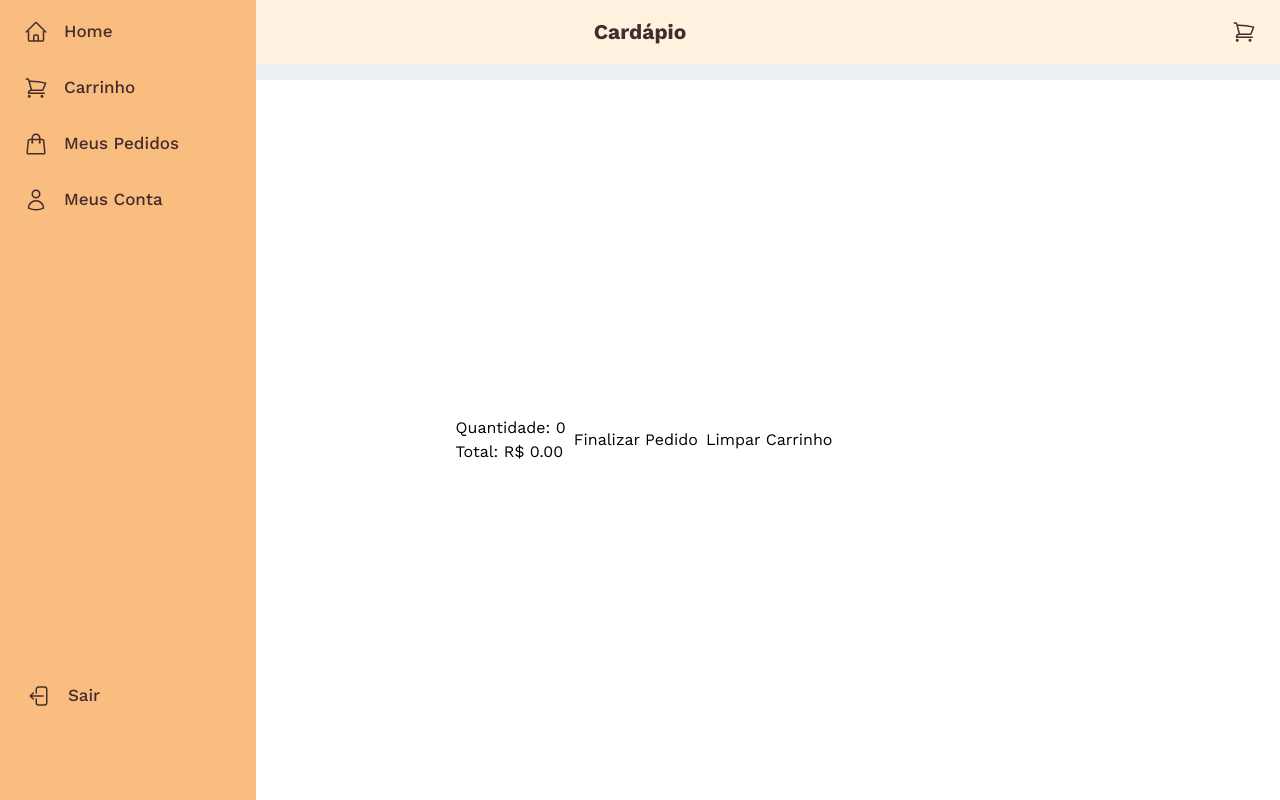
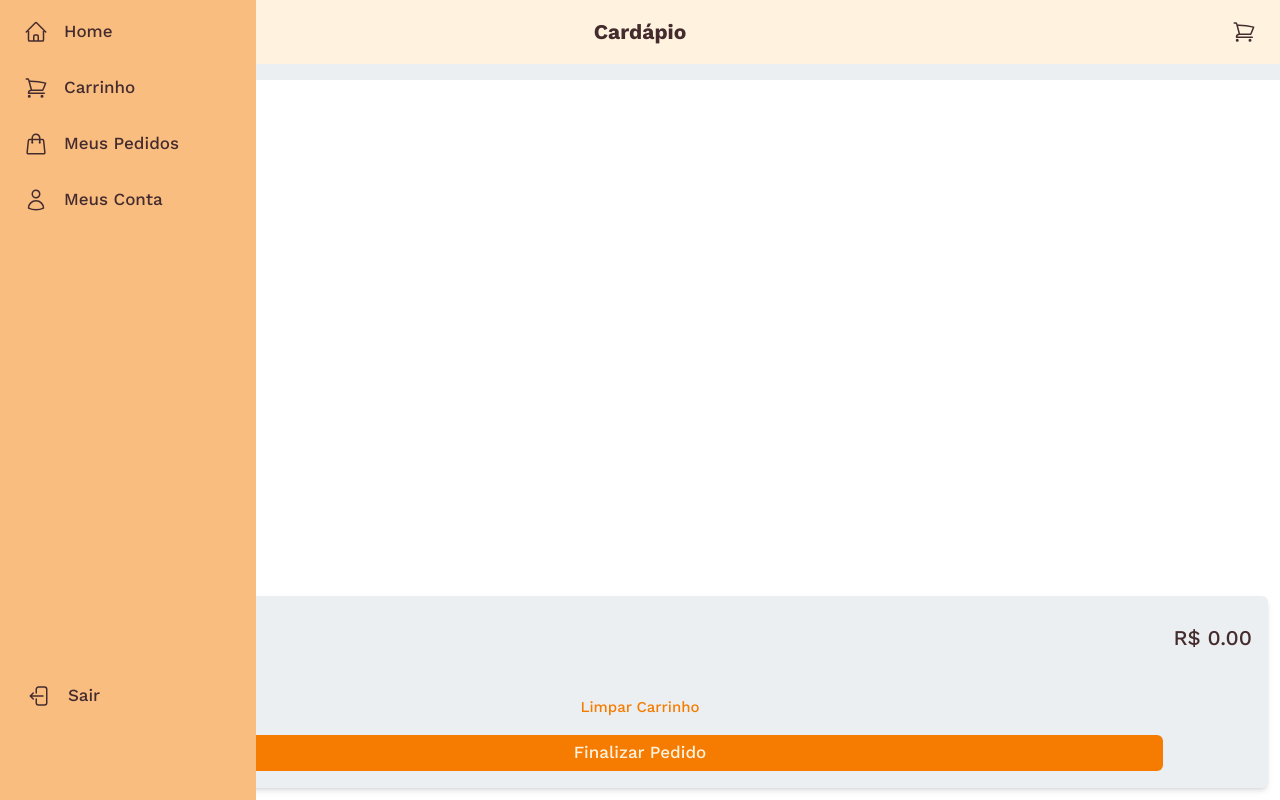
Before and after one commit to LuisHenrique97/case-prospertech, a Next.js app: page /cart in a window 1280 px wide. Built offline with nearby package versions, Linux system fonts and the light colour scheme.

Commit message:
refactor: [Refactor Layout] - Modal and card of the cart

```diff
--- a/app/cart/page.tsx
+++ b/app/cart/page.tsx
@@ -4,9 +4,11 @@ import CardPizzaCart from "@/components/molecules/card-pizza-cart/card-pizza-car
 import { ViewPizzas, clearCart } from "@/lib/Redux/CartSlice/cart-slice";
 import { finalizeOrder } from "@/lib/Redux/OrderSlice/order-slice";
 import { useDispatch, useSelector } from "react-redux";
+import { useRouter } from "next/navigation";
 
 export default function Purchase() {
 	const pizzas = useSelector(ViewPizzas);
+	const router = useRouter();
 	const dispatch = useDispatch();
 
 	const QuantTotal = pizzas
@@ -26,24 +28,42 @@ export default function Purchase() {
 			}),
 		);
 		dispatch(clearCart(pizzas));
+		//[Temporario] Isso será inserido em um modal flutuante
+		setTimeout(() => {
+			router.push("/purchases");
+		}, 2000);
 	};
 
 	return (
-		<main className="card">
-			<div className="space-y-6">
+		<main className="card flex flex-col justify-between p-3">
+			<div className="space-y-6  h-4/6 overflow-auto">
 				<CardPizzaCart />
 			</div>
-			<div>
-				<p>Quantidade: {QuantTotal}</p>
-				<p>Total: R$ {ValueTotal?.toFixed(2)}</p>
-			</div>
-			<div>
-				<button onClick={() => finishOrder()}>Finalizar Pedido</button>
-			</div>
-			<div>
-				<button onClick={() => dispatch(clearCart(pizzas))}>
-					Limpar Carrinho
-				</button>
+			<div className="bg-gray shadow-md rounded-md flex flex-col justify-around h-48 w-full">
+				<div className="px-2">
+					<div className="flex justify-between items-center px-2 py-2 ">
+						<p className="text-regular font-medium text-tertiary">
+							Valor total ({QuantTotal}):
+						</p>
+						<p className="text-big font-medium text-tertiary">
+							R$ {ValueTotal?.toFixed(2)}
+						</p>
+					</div>
+				</div>
+				<div className="flex flex-col gap-4 ">
+					<button
+						className="w-4/6 self-center text-small hover:text-secondary text-primary font-medium"
+						onClick={() => dispatch(clearCart(pizzas))}
+					>
+						Limpar Carrinho
+					</button>
+					<button
+						className="bg-primary hover:bg-secondary hover:text-tertiary h-9 text-regular text-offwhite font-medium rounded-md w-5/6 self-center"
+						onClick={() => finishOrder()}
+					>
+						Finalizar Pedido
+					</button>
+				</div>
 			</div>
 		</main>
 	);
--- a/components/atoms/counter/counter.tsx
+++ b/components/atoms/counter/counter.tsx
@@ -13,13 +13,13 @@ export default function Counter(counter: ICount) {
 	return (
 		<div className="flex flex-row  w-28  justify-end ">
 			<button onClick={counter.dec}>
-				<MinusIcon className="w-6 h-6" />
+				<MinusIcon className="w-6 h-6 text-tertiary" />
 			</button>
-			<p className="flex items-center justify-center text-regular font-medium border w-8 h-8 rounded-md ">
+			<p className="flex items-center text-tertiary justify-center text-regular font-medium border w-8 h-8 rounded-md ">
 				{counter.value}
 			</p>
 			<button onClick={counter.inc}>
-				<PlusIcon className="w-6 h-6" />
+				<PlusIcon className="w-6 h-6 text-tertiary" />
 			</button>
 		</div>
 	);
--- a/components/molecules/card-pizza-cart/card-pizza-card.tsx
+++ b/components/molecules/card-pizza-cart/card-pizza-card.tsx
@@ -1,11 +1,13 @@
 "use client";
 
 import Counter from "@/components/atoms/counter/counter";
+import Banner from "@/lib/assets/images/pizza.jpg";
 import {
 	ViewPizzas,
 	decrease,
 	increase,
 } from "@/lib/Redux/CartSlice/cart-slice";
+import Image from "next/image";
 import { useDispatch, useSelector } from "react-redux";
 
 export default function CardPizzaCart() {
@@ -17,17 +19,24 @@ export default function CardPizzaCart() {
 				const dispatch = useDispatch();
 
 				return (
-					<div className="w-[344px] h-[148px] bg-gray p-4 flex flex-col justify-center rounded-md">
-						<div className="flex">
-							<div className="w-[100px] h-[100px] bg-tertiary mr-4 rounded-sm"></div>
-							<div className="h-full flex flex-col justify-around -space-y-1">
+					<div className="w-[344px] h-[148px] shadow-md bg-offwhite p-4 flex flex-col justify-center rounded-md">
+						<div className="flex justify-between gap-4">
+							<div className="w-[100px] h-[100px] bg-tertiary rounded-md">
+								<Image
+									src={Banner}
+									alt="Banner"
+									className="rounded-md"
+									style={{ objectFit: "cover", height: "96px" }} //Lebrar de documentar isso
+								/>
+							</div>
+							<div className="h-full w-4/6 flex flex-col  justify-between ">
 								<div>
-									<p className="text-tertiary text-big font-medium leading-none">
+									<p className="text-big text-tertiary font-bold ">
 										{item?.title}
 									</p>
 								</div>
 								<div className="flex justify-between items-center">
-									<p className="text-tertiary font-bold">
+									<p className="text-tertiary font-medium ">
 										R$ {item?.price.toFixed(2)}
 									</p>
 									<Counter
```
